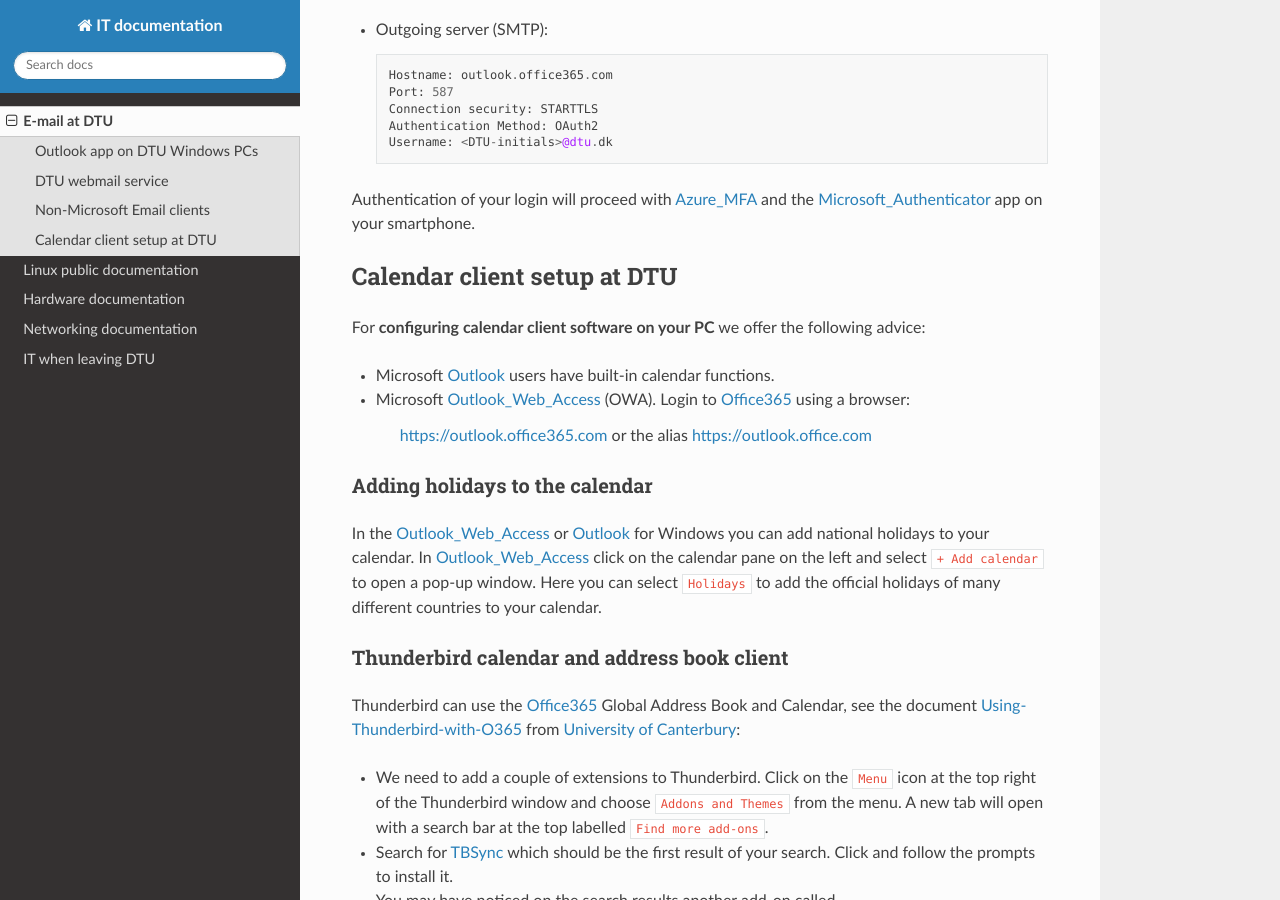
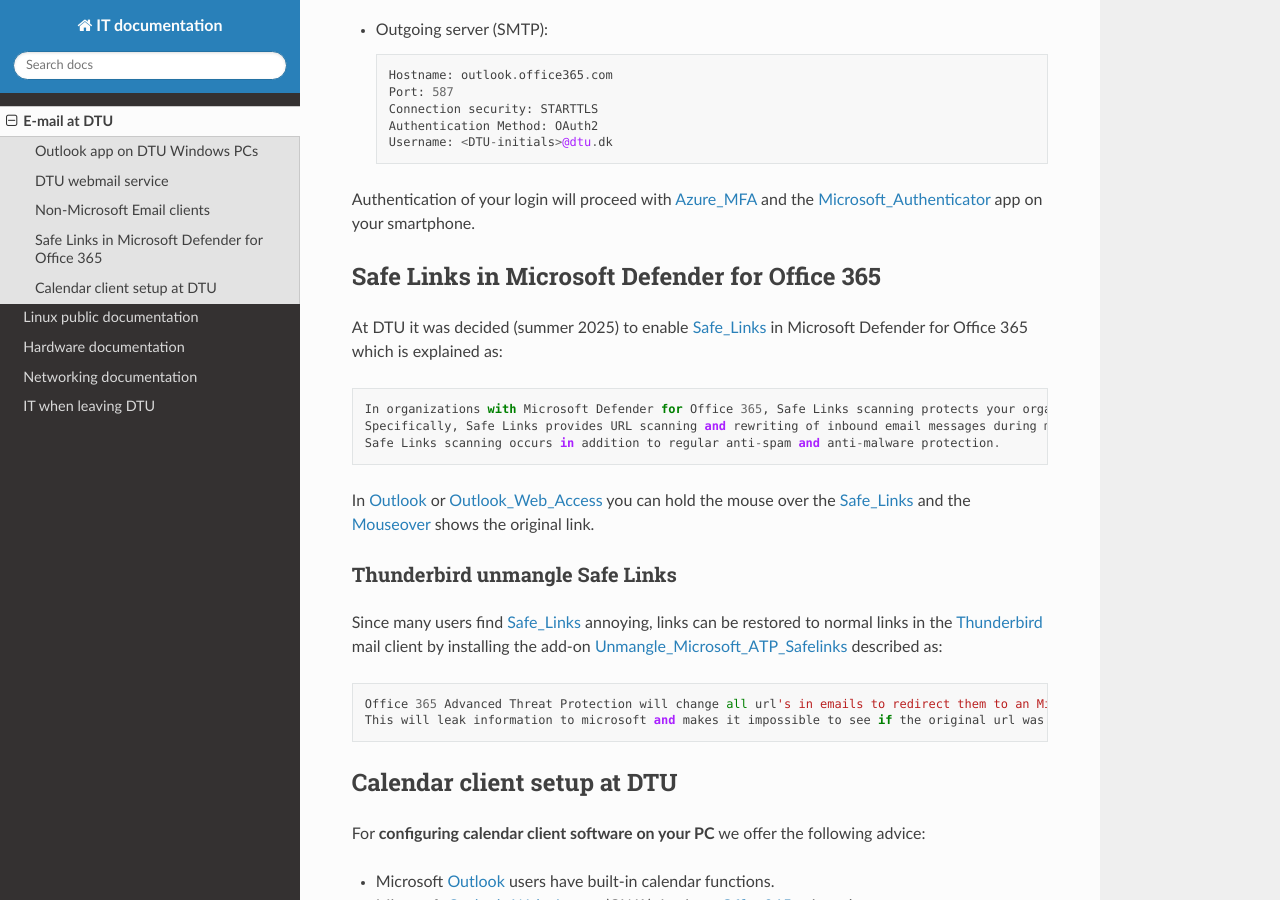
Before and after one commit to OleHolmNielsen/ITwiki, a Sphinx documentation site: the page built from docs/Email.rst, in a window 1280 px wide and 900 px high, scrolled down 2518 px. Built offline with Sphinx 7.4.7 and the Read the Docs theme 3.1.0, drawn with Linux system fonts in a browser that asks for light colours; some of the changed text lies outside the part shown.

Commit message:
Thunderbird unmangle Safe Links

```diff
--- a/docs/Email.rst
+++ b/docs/Email.rst
@@ -111,7 +111,7 @@
 Linux E-mail clients
 -----------------------------
 
-We have found some good help pages for Linux E-mail clients:
+We have found some good help pages for Linux E-mail clients, for example Thunderbird_:
 
 * `Microsoft 365 (Thunderbird) - Configure Modern Authentication <https://kb.wisc.edu/helpdesk/page.php?id=102005>`_.
 * `How to Configure Thunderbird for Office 365 Using IMAP (Oauth2) <https://uit.stanford.edu/service/office365/configure/thunderbird-oauth2>`_.
@@ -136,6 +136,34 @@
     Username: <DTU-initials>@dtu.dk
 
 Authentication of your login will proceed with Azure_MFA_ and the Microsoft_Authenticator_ app on your smartphone.
+
+.. _Thunderbird: https://www.thunderbird.net/en-US/
+
+Safe Links in Microsoft Defender for Office 365
+=================================================
+
+At DTU it was decided (summer 2025) to enable Safe_Links_ in Microsoft Defender for Office 365 which is explained as::
+
+  In organizations with Microsoft Defender for Office 365, Safe Links scanning protects your organization from malicious links that are used in phishing and other attacks.
+  Specifically, Safe Links provides URL scanning and rewriting of inbound email messages during mail flow, and time-of-click verification of URLs and links in email messages, Teams, and supported Office 365 apps.
+  Safe Links scanning occurs in addition to regular anti-spam and anti-malware protection.
+
+In Outlook_ or Outlook_Web_Access_ you can hold the mouse over the Safe_Links_ and the Mouseover_ shows the original link.
+
+.. _Safe_Links: https://learn.microsoft.com/en-us/defender-office-365/safe-links-about
+.. _Mouseover: https://en.wikipedia.org/wiki/Mouseover
+
+Thunderbird unmangle Safe Links
+----------------------------------
+
+Since many users find Safe_Links_ annoying,
+links can be restored to normal links in the Thunderbird_ mail client
+by installing the add-on Unmangle_Microsoft_ATP_Safelinks_ described as::
+
+  Office 365 Advanced Threat Protection will change all url's in emails to redirect them to an Microsoft filter before opening.
+  This will leak information to microsoft and makes it impossible to see if the original url was safe to open.
+
+.. _Unmangle_Microsoft_ATP_Safelinks: https://addons.thunderbird.net/en-US/thunderbird/addon/unmangle-outlook-safelinks/
 
 Calendar client setup at DTU
 ==================================
```
